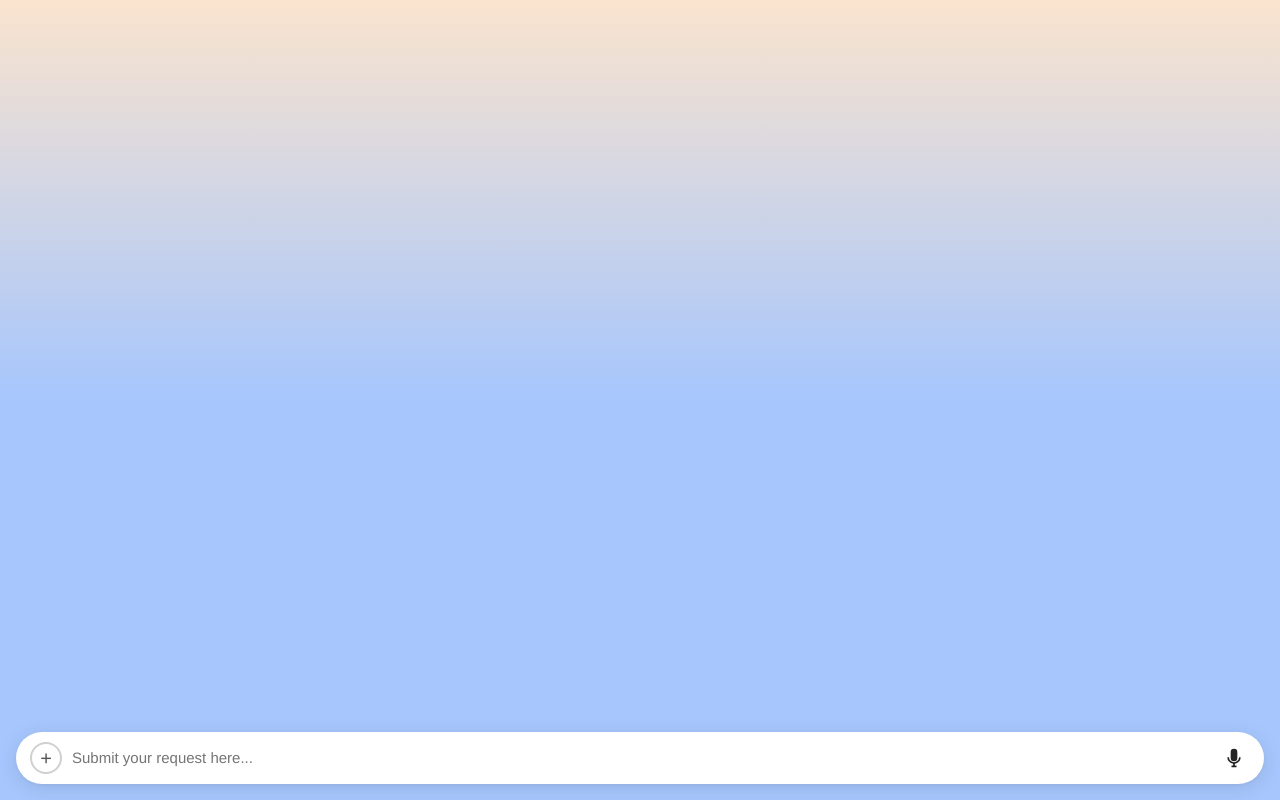
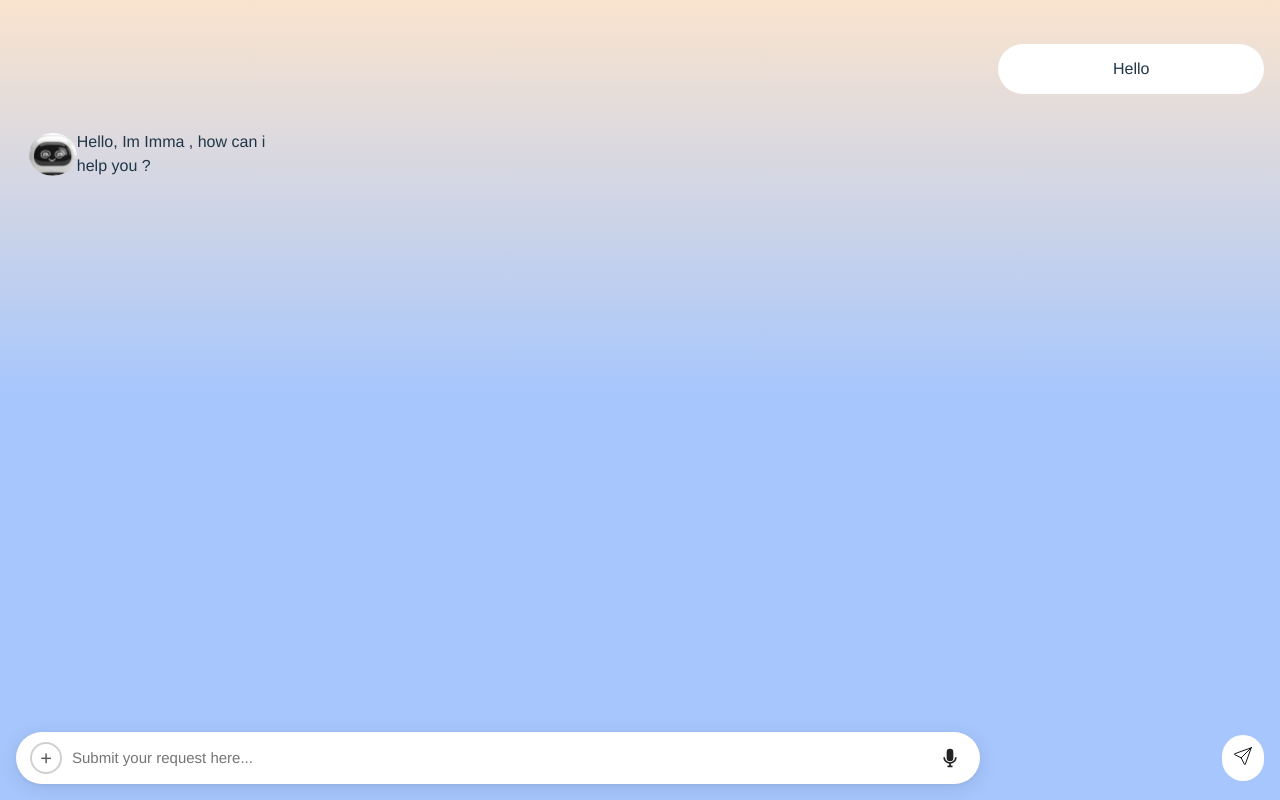
Before and after one commit to liesapoetsch/IMMA-Frontend, a React (Vite) app in the folder IMMA-frontend/: page / in a window 1280 px wide. Built offline with nearby package versions, Linux system fonts and the light colour scheme.

Commit message:
revised CHatScreen

```diff
--- a/IMMA-frontend/src/ChatScreen.css
+++ b/IMMA-frontend/src/ChatScreen.css
@@ -14,7 +14,7 @@
     background: #ffffff;
     border-radius: 28px;
     padding: 10px 14px;
-    /*width: 360px;*/
+    width:75%;
     box-shadow: 0 4px 20px rgba(0, 0, 0, 0.1), 0 1px 4px rgba(0, 0, 0, 0.06);
     transition: box-shadow 0.2s;
 }
@@ -69,3 +69,74 @@
     font-family: inherit;
     vertical-align: middle;
 }
+
+.chatBubbleKI {
+    display: flex;
+    width: 15rem;
+    padding: 0.8rem;
+    justify-content: center;
+    align-items: center;
+    margin-right: auto;
+}
+
+.chatBubbleUser{
+    display: flex;
+    width: 15rem;
+    padding: 0.8rem;
+    justify-content: center;
+    align-items: center;
+    background: #ffffff;
+    border-radius: 28px;
+    margin-left: auto;
+}
+
+
+.chatContainer {
+    display: flex;
+    flex-direction: column;
+    gap: 1.5rem;
+    height:40rem;
+    overflow:auto;
+    scroll-behavior: smooth;
+}
+
+.chatRow {
+    display: flex;
+    justify-content: flex-end;
+}
+
+.btn-send {
+    border: none;
+    color: black;
+    background: white;
+    padding: 10px 10px;
+    border-radius: 28px;
+}
+
+.btn-send:hover {
+    color: white;
+    background: black;
+}
+
+.inputRow {
+    padding-top: 3rem;
+    display: flex;
+    flex-direction: row;
+    justify-content: space-between;
+    align-items: center;
+
+}
+
+.bubbleContainer {
+    display:flex ;
+    gap:1.5rem;
+    flex-direction:column;
+}
+
+.profilePicture {
+    width: 3rem;
+    height: 2.7rem;
+    border-radius: 50%;
+    object-fit: cover;
+
+}
--- a/IMMA-frontend/src/ChatScreen.tsx
+++ b/IMMA-frontend/src/ChatScreen.tsx
@@ -1,9 +1,22 @@
 import { useState, useRef, useEffect } from "react";
 import "./ChatScreen.css";
+import immaProfile from "./assets/ImmaProfilePicture.png"
+
+interface chatHistory {
+    id: number;
+    message: string;
+    answer: string;
+    img : string | null; // für Image Pfad maybe
+    imgAnswer : string | null;
+    //date?
+}
 
 export default function InputBar() {
-    const [value, setValue] = useState("");
+    const containerRef = useRef<HTMLDivElement>(null);
+    const [value, setValue] = useState<string>("");
     const textareaRef = useRef<HTMLTextAreaElement>(null);
+    const [sendMessage, setSendMessage] = useState<boolean>(true);
+    const [chatHistory, setChatHistory] = useState<chatHistory[]>([{id:0,message:"Hello", answer:"Hello, Im Imma , how can i help you ?",img: null, imgAnswer:null}]);
 
     useEffect(() => {
         const ta = textareaRef.current;
@@ -12,8 +25,49 @@ export default function InputBar() {
         ta.style.height = `${ta.scrollHeight}px`;
     }, [value]);
 
+    useEffect(() => {
+        if (containerRef.current) {
+            containerRef.current.scrollTop = containerRef.current.scrollHeight;
+        }
+    }, [chatHistory]);
+
+    function handleSendMessage() {
+        if(value !== ""){
+            setSendMessage(!sendMessage);
+            setChatHistory(prev => [...prev, {
+                id: prev.length,
+                message: value,
+                answer: "",
+                img: null,
+                imgAnswer: null
+            }]);
+            setValue("");
+        }
+    }
+
     return (
         <div className="page">
+           <div className="chatContainer" ref={containerRef}>
+               {chatHistory.map((chat: chatHistory) => (
+                   <div className={"bubbleContainer"} key={chat.id}>
+                   <div className="chatRow">
+                   <div className={"chatBubbleUser"}>
+                       {chat.message}
+                   </div>
+                   </div>
+                   <div className="chatRow">
+                       {chat.answer === "" ? "" :
+                           <div className={"chatBubbleKI"}>
+                               <img src={immaProfile} alt="IMMA" className = "profilePicture" />
+                            {chat.answer}
+                           </div>
+                       }
+                </div>
+                   </div>
+
+               ))}
+           </div>
+            <div className = "inputRow">
             <div className="input-bar">
                 {/* Plus Button */}
                 <button className="btn btn-plus" aria-label="Hinzufügen">
@@ -42,7 +96,27 @@ export default function InputBar() {
                         <path d="M12 1a4 4 0 0 1 4 4v7a4 4 0 0 1-8 0V5a4 4 0 0 1 4-4zm-6 10a6 6 0 0 0 12 0h2a8 8 0 0 1-7 7.938V21h2v2H9v-2h2v-2.062A8 8 0 0 1 4 11H6z" />
                     </svg>
                 </button>
+
             </div>
+            <button
+                className="btn-send"
+                onClick={() => handleSendMessage()}>
+                <svg
+                    xmlns="http://www.w3.org/2000/svg"
+                    width="22"
+                    height="22"
+                    viewBox="0 0 24 24"
+                    fill="none"
+                    stroke="currentColor"
+                    stroke-width="1"
+                    stroke-linecap="round"
+                    stroke-linejoin="round"
+                >
+                    <path d="M10 14l11 -11" />
+                    <path d="M21 3l-6.5 18a.55 .55 0 0 1 -1 0l-3.5 -7l-7 -3.5a.55 .55 0 0 1 0 -1l18 -6.5" />
+                </svg>
+            </button>
+        </div>
         </div>
     );
 }
```
Also changed, not shown: IMMA-frontend/src/assets/ImmaProfilePicture.png (added).
